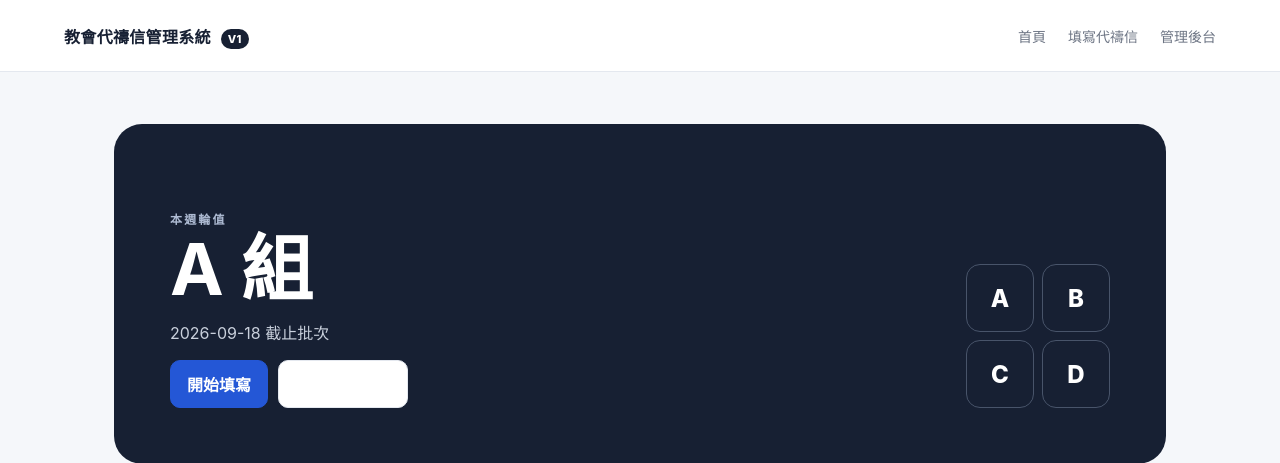
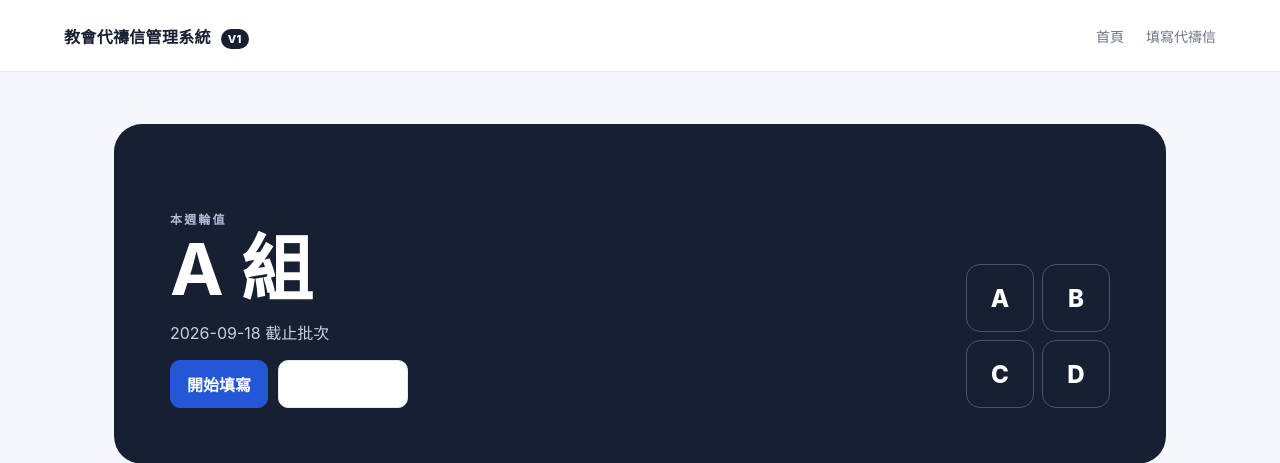
Before and after one commit to minliao-tech/prayer-letter-system, a Flask app: page / in a window 1280 px wide. Shown: the top 463 px of the page. Run offline with Flask 3, Linux system fonts and the light colour scheme.

Commit message:
Update base.html

```diff
--- a/templates/base.html
+++ b/templates/base.html
@@ -7,7 +7,7 @@
 </head>
 <body>
 <header><div class="brand">教會代禱信管理系統 <span>V1</span></div>
-<nav><a href="/">首頁</a><a href="/submit">填寫代禱信</a><a href="/admin">管理後台</a></nav></header>
+<nav><a href="/">首頁</a><a href="/submit">填寫代禱信</a></nav></header>
 <main>{% with messages=get_flashed_messages() %}{% if messages %}<div class="alert">{{messages[0]}}</div>{% endif %}{% endwith %}
 {% block content %}{% endblock %}</main>
 <footer>Prayer Letter Workflow · A → B → C → D</footer>
```
